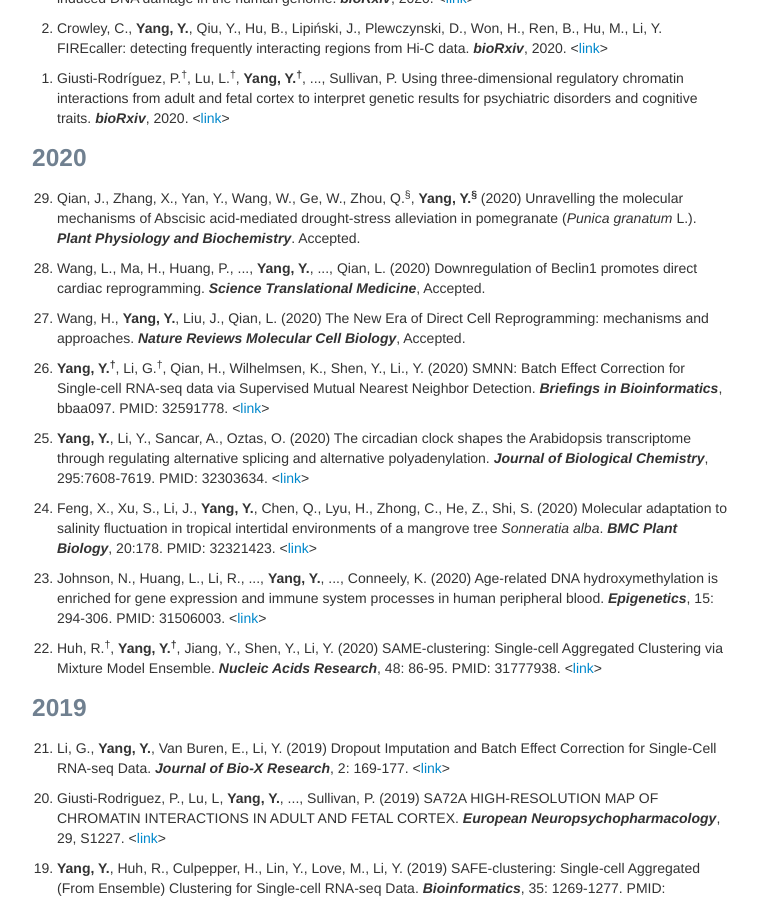
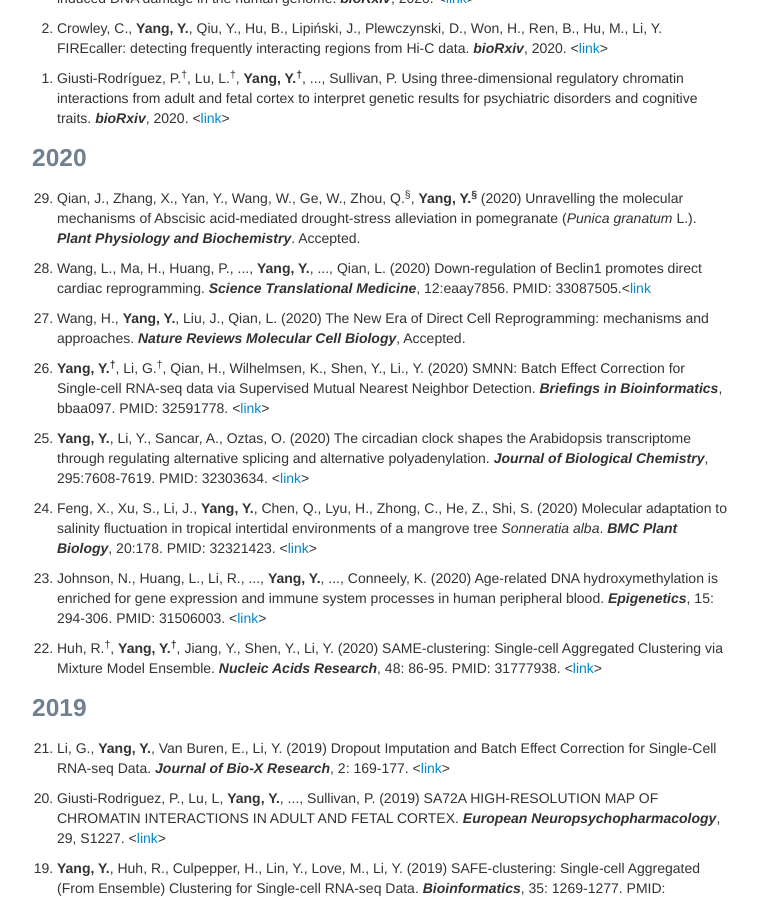
Before and after one commit to yycunc/yycunc.github.io, a Jekyll site: the page built from pages/pubs.md, in a window 1280 px wide and 900 px high, scrolled down 376 px. Shown: the whole window, without its empty margins (258-1016 px from the left). Built offline with Jekyll 4.4.1, drawn with Linux system fonts in a browser that asks for light colours.

Commit message:
Update pubs.md

```diff
--- a/pages/pubs.md
+++ b/pages/pubs.md
@@ -25,7 +25,7 @@ title: Yuchen Yang's publications
 ### 2020
 <ol start="29"> <li>Qian, J., Zhang, X., Yan, Y., Wang, W., Ge, W., Zhou, Q.<sup>&sect;</sup>, <b>Yang, Y.<sup>&sect;</sup></b> (2020) Unravelling the molecular mechanisms of Abscisic acid-mediated drought-stress alleviation in pomegranate (<i>Punica granatum</i> L.). <i><b>Plant Physiology and Biochemistry</b></i>. Accepted.</li></ol>
 
-<ol start="28"> <li>Wang, L., Ma, H., Huang, P., ..., <b>Yang, Y.</b>, ..., Qian, L. (2020) Downregulation of Beclin1 promotes direct cardiac reprogramming. <i><b>Science Translational Medicine</b></i>, Accepted.</li></ol>
+<ol start="28"> <li>Wang, L., Ma, H., Huang, P., ..., <b>Yang, Y.</b>, ..., Qian, L. (2020) Down-regulation of Beclin1 promotes direct cardiac reprogramming. <i><b>Science Translational Medicine</b></i>, 12:eaay7856. PMID: 33087505.<<a href="https://stm.sciencemag.org/content/12/566/eaay7856/tab-pdf">link</a></li></ol>
 
 <ol start="27"> <li>Wang, H., <b>Yang, Y.</b>, Liu, J., Qian, L. (2020) The New Era of Direct Cell Reprogramming: mechanisms and approaches. <i><b>Nature Reviews Molecular Cell Biology</b></i>, Accepted.</li></ol>
 
```
